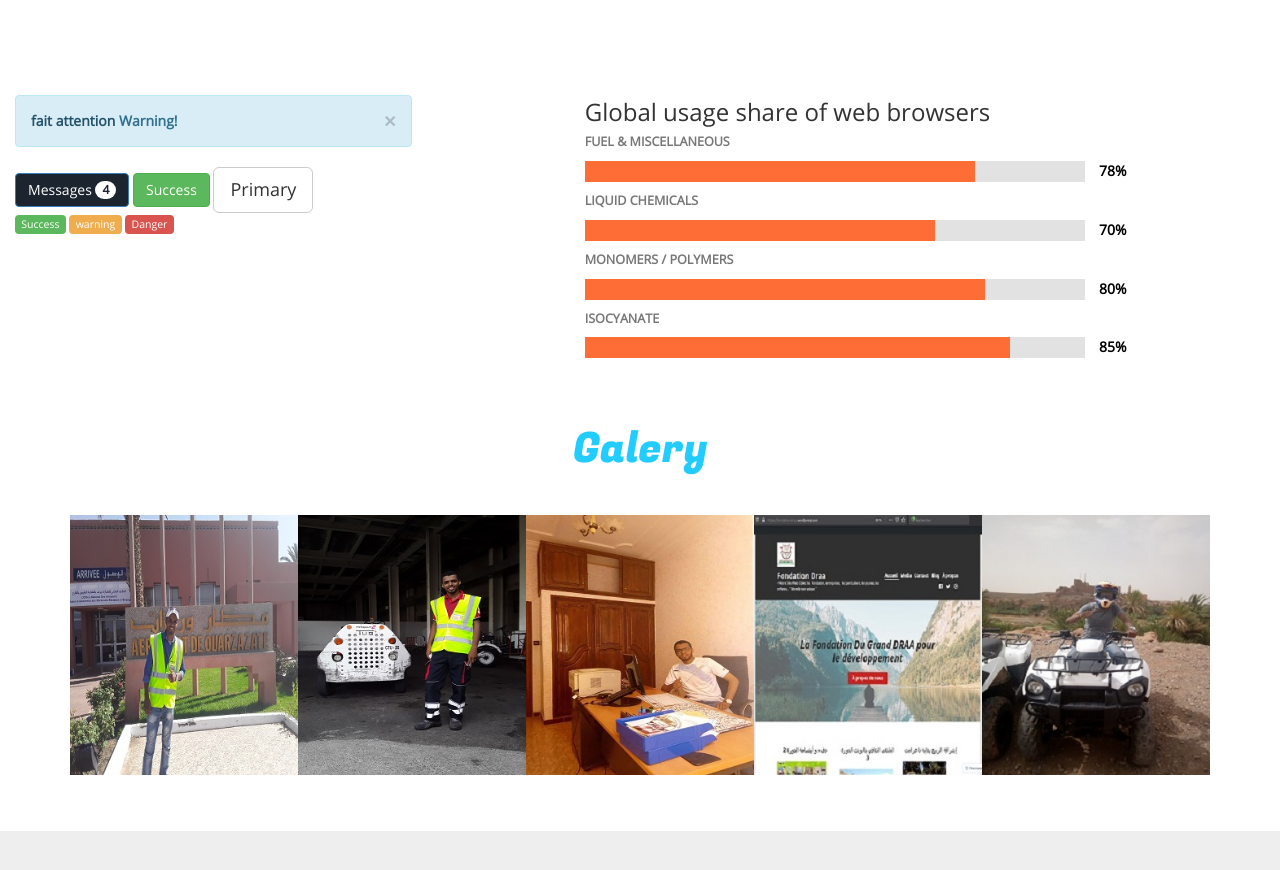
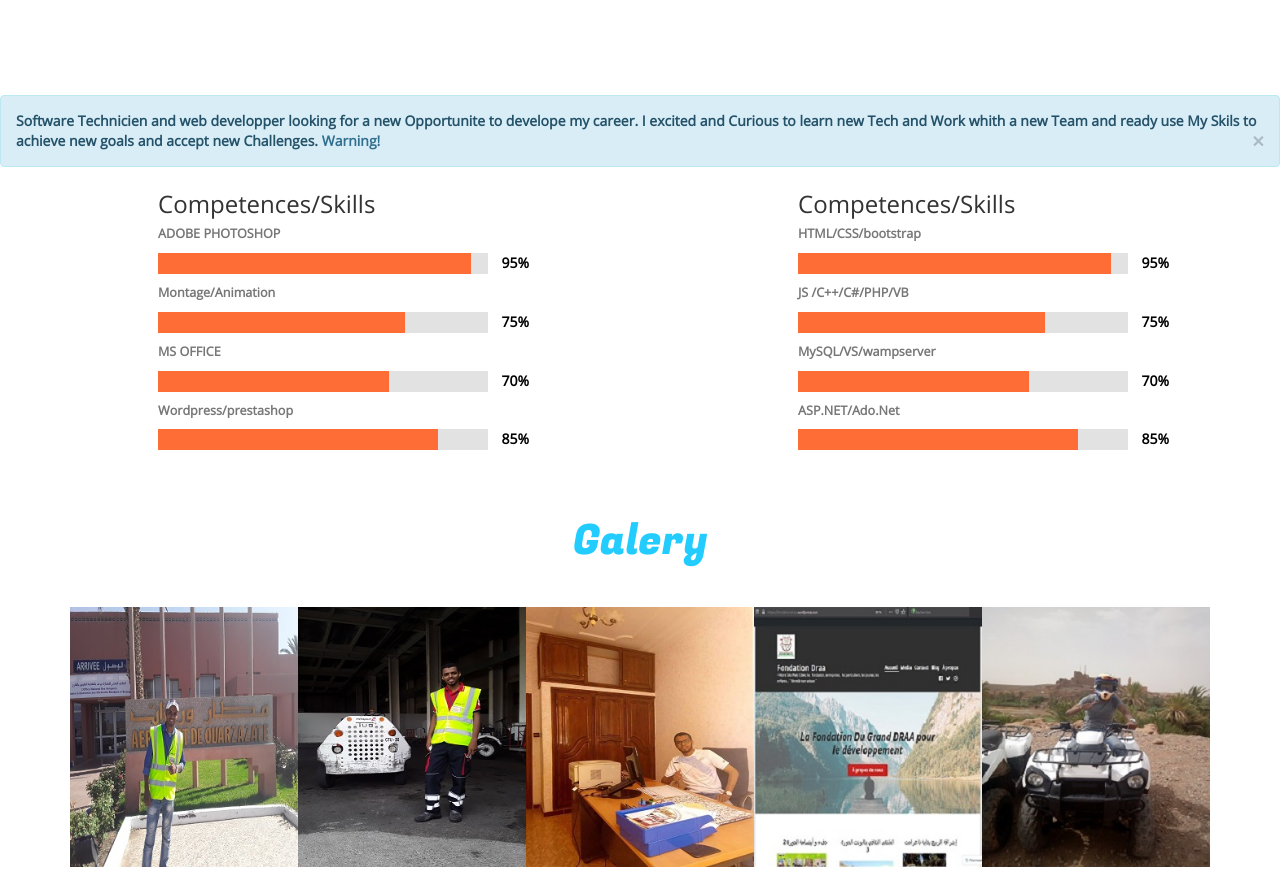
Before and after one commit to portfoliojaa/portfoliojaa.io, a plain HTML site: page services.html in a window 1280 px wide. Shown: the part 886-1756 px from the top of the page. Drawn offline with Linux system fonts and the light colour scheme; files whose address does not match are found by name.

Commit message:
Add files via upload

```diff
--- a/services.html
+++ b/services.html
@@ -99,44 +99,41 @@ Smartphone Compatible web template, free webdesigns for Nokia, Samsung, LG, Sony
 
 		 <div class="about-bottom-grids">
 
-
-                 <div class="col-md-4 col-lg-4 ">
-
 				<div class="alert alert-info" role="alert">
- 					 <a href="#" class="alert-link">fait attention</a>
+ 			    <a href="#" class="alert-link"> Software Technicien and web developper looking for a new Opportunite to develope my career. I excited and Curious to learn new Tech and Work whith a new Team and ready use My Skils to achieve new goals and accept new Challenges.</a>
   				<button type="button" class="close" data-dismiss="alert" aria-label="Close"><span aria-hidden="true">&times;</span></button>
  				<strong>Warning!</strong>
 				</div>
 
-				<button class="btn btn-primary" type="button">Messages <span class="badge">4</span></button>
-				<button class="btn btn-success" type="button">Success  </button>
-				<button class="btn btn-default btn-lg" type="button">Primary  </button>
-				<div >
-				<span class="label label-success">Success</span>
-				<span class="label label-warning">warning</span>
-				<span class="label label-danger">Danger</span>
-				</div>
+             <div class="col-md-6 about-bottom-left">
+				<div>
 
+					<div id="header">
+		               <p id="txt_title">Competences/Skills</p>
+	                </div>
 
-		        </div>
-
-
-				<div class="col-md-8 about-bottom-left">
-					<div id="header">
-		               <p id="txt_title">Global usage share of web browsers</p>
-	                </div>
 					<div class="skills-top">
-						<h5>FUEL & MISCELLANEOUS</h5>
+						<h5>ADOBE PHOTOSHOP</h5>
 						<div class="skills">
-							<div class="skill1" style="width:78%"></div>
+							<div class="skill1" style="width:95%"></div>
 							<div class="skills-right">
-								<p>78%</p>
+								<p>95%</p>
 							</div>
 							<div class="clearfix"> </div>
 						</div>
 					</div>
 					<div class="skills-top">
-						<h5>LIQUID CHEMICALS</h5>
+						<h5>Montage/Animation</h5>
+						<div class="skills">
+							<div class="skill1" style="width:75%"></div>
+							<div class="skills-right">
+								<p>75%</p>
+							</div>
+							<div class="clearfix"> </div>
+						</div>
+					</div>
+					<div class="skills-top">
+						<h5>MS OFFICE</h5>
 						<div class="skills">
 							<div class="skill1" style="width:70%"></div>
 							<div class="skills-right">
@@ -146,17 +143,57 @@ Smartphone Compatible web template, free webdesigns for Nokia, Samsung, LG, Sony
 						</div>
 					</div>
 					<div class="skills-top">
-						<h5>MONOMERS / POLYMERS</h5>
+						<h5>Wordpress/prestashop</h5>
 						<div class="skills">
-							<div class="skill1" style="width:80%"></div>
+							<div class="skill1" style="width:85%"></div>
 							<div class="skills-right">
-								<p>80%</p>
+								<p>85%</p>
+							</div>
+							<div class="clearfix"> </div>
+						</div>
+					</div>
+
+				</div>
+
+		    </div>
+
+
+				<div class="col-md-6 about-bottom-left">
+					<div id="header">
+		               <p id="txt_title">Competences/Skills</p>
+	                </div>
+					<div class="skills-top">
+						<h5>HTML/CSS/bootstrap</h5>
+						<div class="skills">
+							<div class="skill1" style="width:95%"></div>
+							<div class="skills-right">
+								<p>95%</p>
 							</div>
 							<div class="clearfix"> </div>
 						</div>
 					</div>
 					<div class="skills-top">
-						<h5>ISOCYANATE</h5>
+						<h5>JS /C++/C#/PHP/VB</h5>
+						<div class="skills">
+							<div class="skill1" style="width:75%"></div>
+							<div class="skills-right">
+								<p>75%</p>
+							</div>
+							<div class="clearfix"> </div>
+						</div>
+					</div>
+					<div class="skills-top">
+						<h5>MySQL/VS/wampserver</h5>
+						<div class="skills">
+							<div class="skill1" style="width:70%"></div>
+							<div class="skills-right">
+								<p>70%</p>
+							</div>
+							<div class="clearfix"> </div>
+						</div>
+					</div>
+					<div class="skills-top">
+						<h5>ASP.NET/Ado.Net</h5>
 						<div class="skills">
 							<div class="skill1" style="width:85%"></div>
 							<div class="skills-right">
@@ -234,17 +271,17 @@ Smartphone Compatible web template, free webdesigns for Nokia, Samsung, LG, Sony
 								<div class="col-md-4 feature-grid">
 										<span class="glyphicon glyphicon-envelope" aria-hidden="true"></span>
 										<h4>Mailling</h4>
-										<p>Masagni dolores eoquie voluptate msequi nesciunt. Nique porro quisquam est qui dolorem ipsumquia dolor sitamet consectet, adipisci unumquam eius.</p>
+										<p>Le publipostage est la technique légale de marketing qui consiste à envoyer en nombre des informations ou prospectus publicitaires, par voie postale ou électronique, pour assurer la promotion d’un produit, d’un service ou d’une enseigne.</p>
 									</div>
 									<div class="col-md-4 feature-grid">
 										<span class="glyphicon glyphicon-facetime-video" aria-hidden="true"></span>
 										<h4>Video Conférence</h4>
-										<p>Masagni dolores eoquie voluptate msequi nesciunt. Nique porro quisquam est qui dolorem ipsumquia dolor sitamet consectet, adipisci unumquam eius.</p>
+										<p>Une visioconférence, aussi appelée vidéoconférence, est la technique qui permet de voir et dialoguer avec son interlocuteur à travers un moyen numérique.</p>
 									</div>
 									<div class="col-md-4 feature-grid">
 										<span class="glyphicon glyphicon-usd" aria-hidden="true"></span>
 										<h4>Adsence</h4>
-										<p>Masagni dolores eoquie voluptate msequi nesciunt. Nique porro quisquam est qui dolorem ipsumquia dolor sitamet consectet, adipisci unumquam eius.</p>
+										<p>AdSense est la régie publicitaire de Google utilisant les sites web ou les vidéos YouTube comme support pour ses annonces.</p>
 									</div>
 									<div class="clearfix"></div>
 								</div>
```
